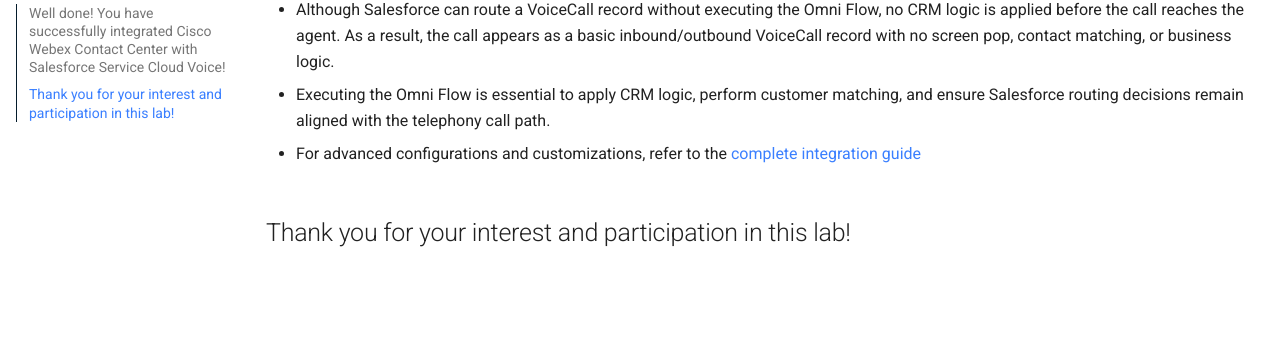
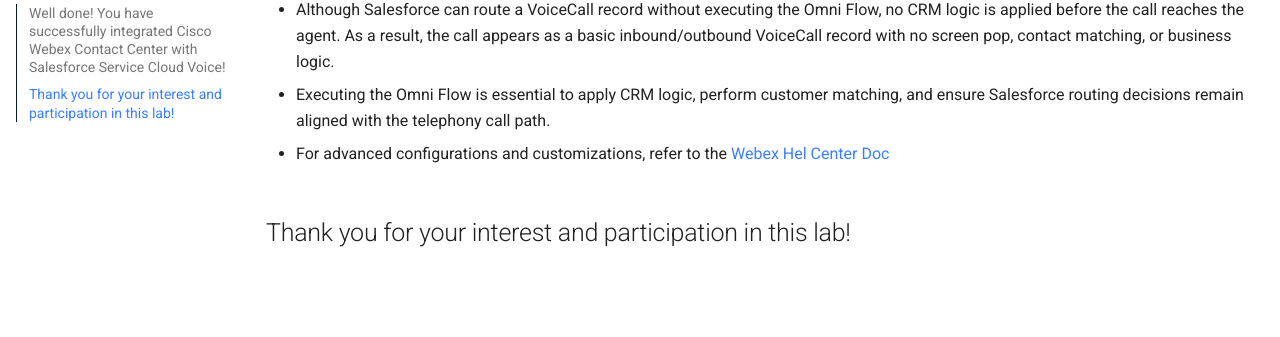
Before and after one commit to WebexCC-SA/LAB-21188, an MkDocs documentation site: the page built from docs/conclusionDK.md, in a window 1280 px wide. Shown: the part 425-762 px from the top of the page. Built offline with MkDocs 1.6.1 and Material for MkDocs 9.7.7, drawn with Linux system fonts in a browser that asks for light colours.

Commit message:
Update conclusionDK.md

```diff
--- a/docs/conclusionDK.md
+++ b/docs/conclusionDK.md
@@ -11,6 +11,7 @@
 
 - Executing the Omni Flow is essential to apply CRM logic, perform customer matching, and ensure Salesforce routing decisions remain aligned with the telephony call path.
 
-- For advanced configurations and customizations, refer to the [complete integration guide](https://app.tango.us/app/workflow/Integrate-Webex-Contact-Center-With-Salesforce--Service-Cloud-Voice--da86322c26ab41c4890989255e9661d7)
+- For advanced configurations and customizations, refer to the [Webex Hel Center Doc](https://help.webex.com/en-us/article/dvo3zs/Integrate-Webex-Contact-Center-with-Salesforce-Service-Cloud-Voice)
+
 
 ## Thank you for your interest and participation in this lab!
```
